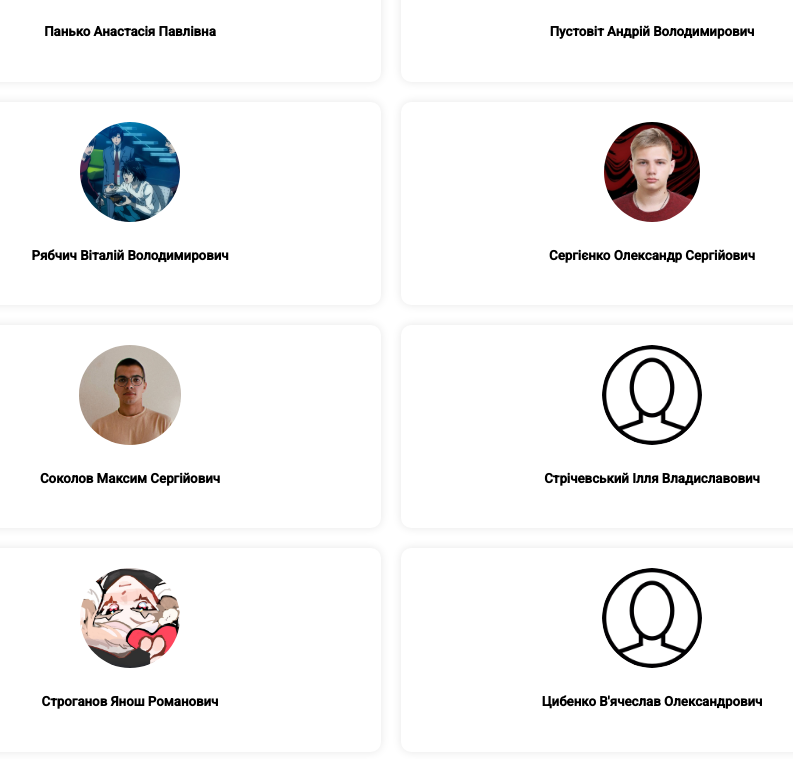
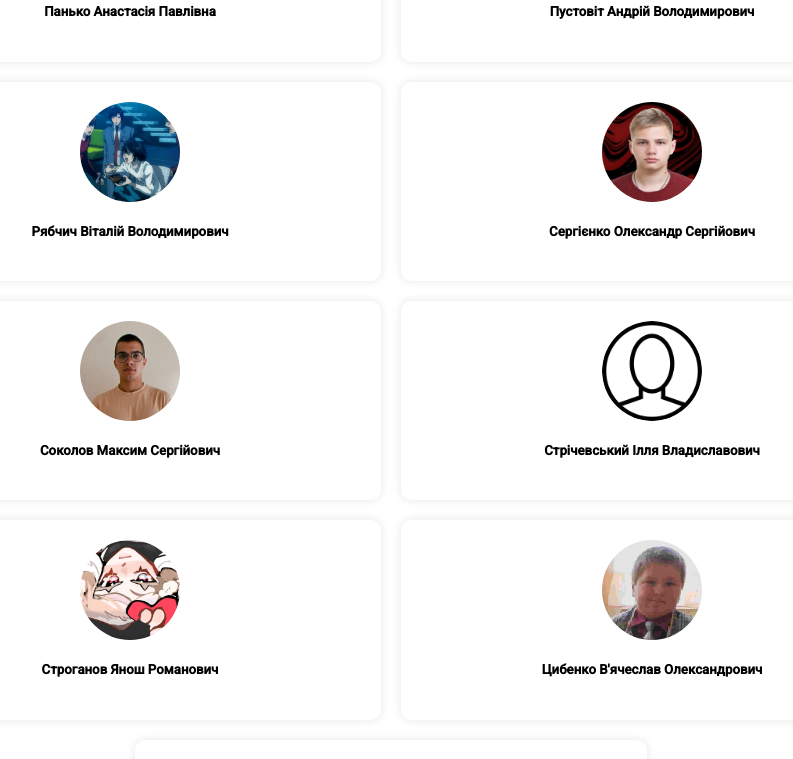
Before and after one commit to NfolZordo/PZ-2004_Collective_work, an Angular app: page / in a window 1280 px wide. Shown: the part 1840-2599 px from the top of the page, without its empty margins (249-1042 px from the left). Built offline with nearby package versions, Linux system fonts and the light colour scheme.

Commit message:
photo fix

```diff
--- a/src/app/component/student/student.component.css
+++ b/src/app/component/student/student.component.css
@@ -2,11 +2,24 @@
     margin: 0;
     padding: 0;
 }
+
 .body {
     padding: 0;
     margin: 0;
 }
+
 img {
+    height: 100%;
+    width: 100%;
     border-radius: 50%;
-    height: 70%;
+
 }
+
+.photo1 {
+    width: 100px;
+    height: 100px;
+    padding: 0;
+    margin-left: auto;
+    margin-right: auto;
+    position: relative;
+}
--- a/src/app/component/student/student.component.html
+++ b/src/app/component/student/student.component.html
@@ -1,18 +1,6 @@
 <div>
+  <div class="photo1">
     <img style="max-height: 100px;" src="{{ student.photo }}" alt="{{ student.lastName }}">
-
+  </div>
     <h5 >{{ student.lastName }} {{ student.firstName }} {{ student.middleName }}</h5>
 </div>
-
-<!-- <div class="container">
-    <div class="row">
-      <div class="col-md-6" *ngFor="let student of [students]" (click)="goToStudent(student)">
-        <div class="card mb-4 box-shadow">
-          <img class="card-img-top" src={{students.photo}} alt="{{ student.lastName }}">
-          <div class="card-body">
-            <h5 class="card-title">{{ student.lastName }} {{ student.firstName }} {{ student.middleName }}</h5>
-          </div>
-        </div>
-      </div>
-    </div>
-  </div> -->
--- a/src/app/data/students.ts
+++ b/src/app/data/students.ts
@@ -126,7 +126,7 @@ export const students: IStudent[] = [
         "firstName": "В'ячеслав",
         "lastName": "Цибенко",
         "middleName": "Олександрович",
-        "photo": "assets/18601.png",
+        "photo": "assets/tsybenko/photo.png",
         "url": "/tsybenko",
         "audioFilePath": "assets/audio-students/student-theme.mp3"
     },
```
Also changed, not shown: src/app/app.component.css (+0 -9 lines), src/app/app.component.html (+0 -59 lines).
